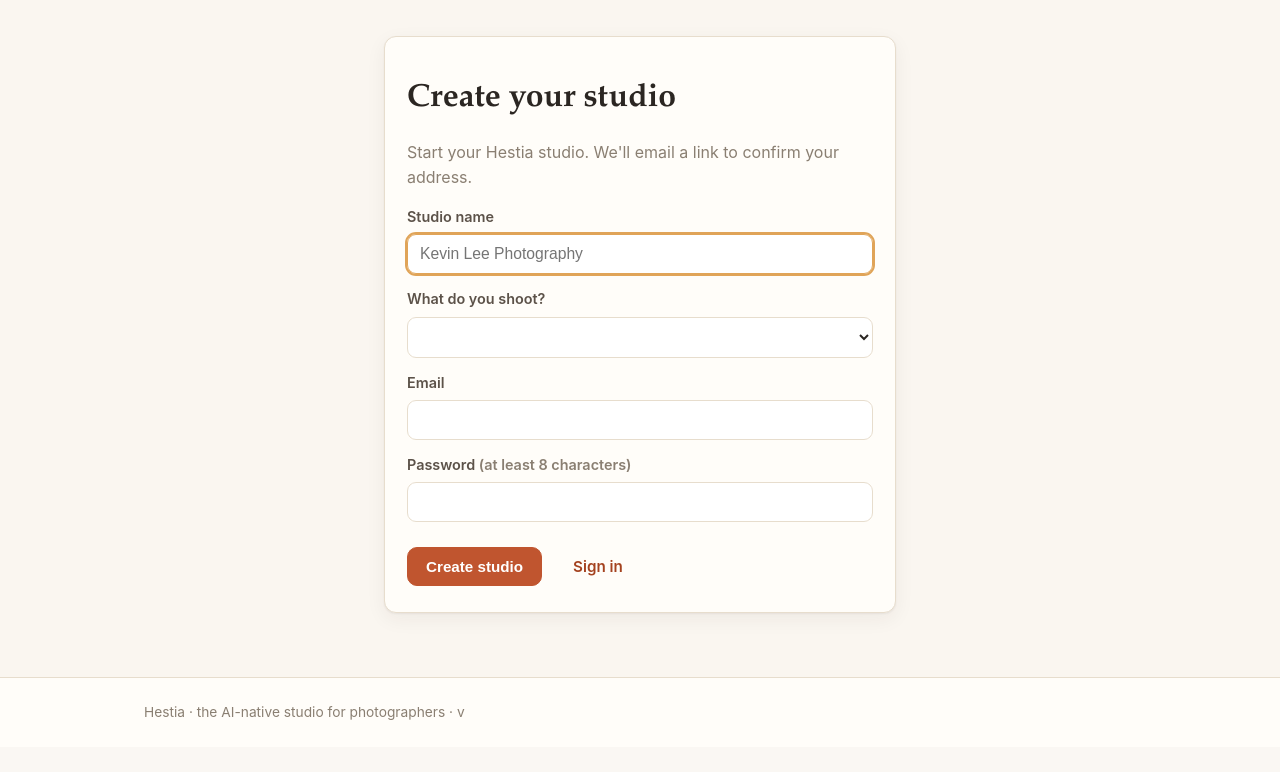
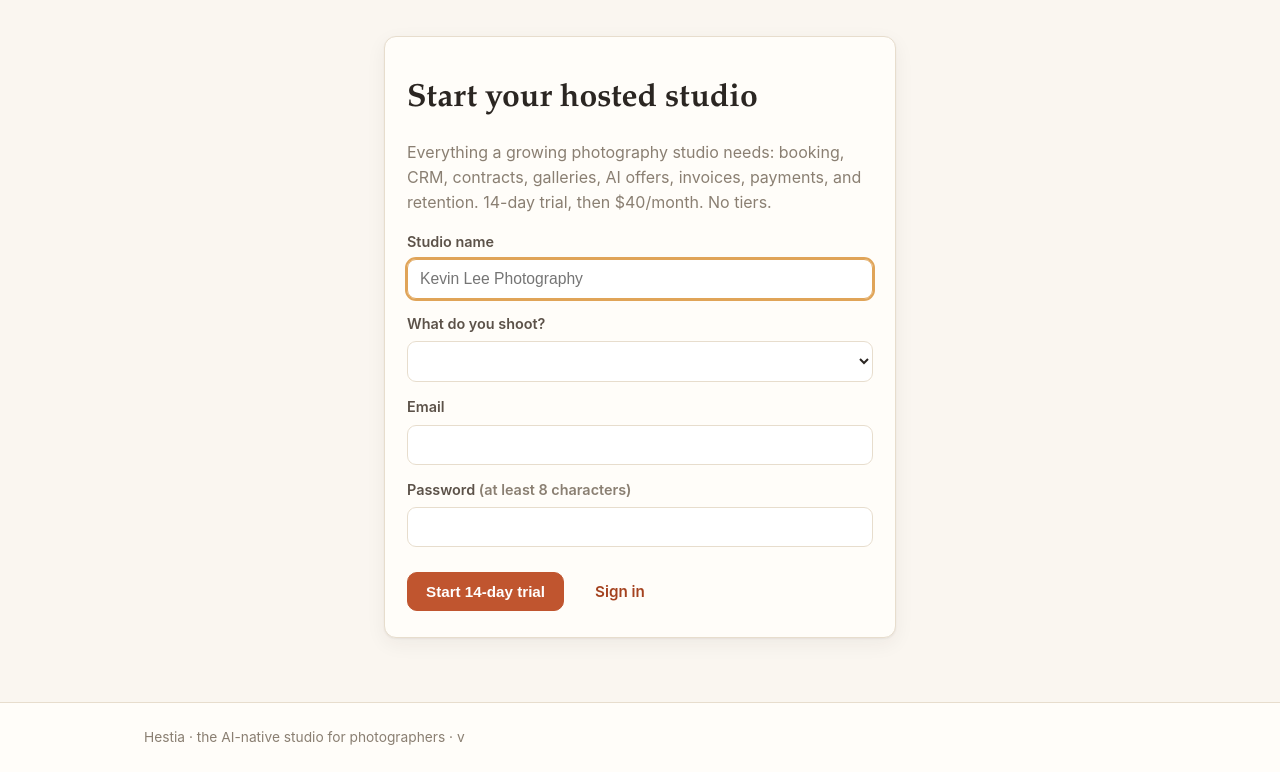
Before and after one commit to Ayyitskevin/hestia, a Python web app: template hestia/templates/signup.html in a window 1280 px wide. Shown: the part 65-837 px from the top of the page. Before the commit the page ends 785 px from the top, so only its background shows below. Run offline with Jinja, Linux system fonts and the light colour scheme; the template is opened without the code that fills it, so the values that code supplies are empty.

Commit message:
hestia: polish hosted studio positioning

```diff
--- a/hestia/templates/billing.html
+++ b/hestia/templates/billing.html
@@ -19,7 +19,8 @@
   <h2 style="margin:0">Hestia Studio</h2>
   <div style="font-weight:700; font-size:2rem">$40/month</div>
   <p class="muted">14-day free trial. Cancel anytime. One hosted command center for
-    booking, CRM, contracts, galleries, AI offers, invoices, payments, and retention.</p>
+    booking, CRM, contracts, galleries, AI offers, invoices, payments, and retention.
+    No tiers. No setup. Maintained for you.</p>
   <div class="health-strip">
     <span class="health-item"><span class="svc">∞</span> <span class="url">galleries</span></span>
     <span class="health-item"><span class="svc">AI</span> <span class="url">offers</span></span>
--- a/hestia/templates/signup.html
+++ b/hestia/templates/signup.html
@@ -1,14 +1,16 @@
 {% extends "base.html" %}
-{% block title %}Create your studio — Hestia{% endblock %}
+{% block title %}Start your hosted studio — Hestia{% endblock %}
 {% block wrap_class %}narrow{% endblock %}
 {% block content %}
 <div class="card stack">
-  <h1>Create your studio</h1>
+  <h1>Start your hosted studio</h1>
   {% if sent %}
-    <div class="alert ok">Almost there — check your email for a link to activate your studio (it expires in 2 days).</div>
+    <div class="alert ok">Almost there — check your email to activate your hosted studio. The link opens onboarding and expires in 2 days.</div>
     <p class="hint"><a href="/login">Back to sign in</a></p>
   {% else %}
-    <p class="muted">Start your Hestia studio. We'll email a link to confirm your address.</p>
+    <p class="muted">Everything a growing photography studio needs: booking, CRM, contracts,
+      galleries, AI offers, invoices, payments, and retention. 14-day trial, then
+      $40/month. No tiers.</p>
     {% if error %}<div class="alert error">{{ error }}</div>{% endif %}
     <form method="post" action="/signup">
       {% include "_csrf.html" %}
@@ -23,7 +25,7 @@
       <label for="password">Password <span class="muted">(at least 8 characters)</span></label>
       <input type="password" id="password" name="password" required minlength="8">
       <div class="form-actions">
-        <button class="btn" type="submit">Create studio</button>
+        <button class="btn" type="submit">Start 14-day trial</button>
         <a class="btn ghost" href="/login">Sign in</a>
       </div>
     </form>
```
Also changed, not shown: hestia/templates/account.html (+4 -3 lines), hestia/templates/dashboard.html (+4 -4 lines), hestia/templates/onboarding.html (+11 -10 lines), tests/test_dashboard.py (+3 -2 lines), tests/test_onboarding.py (+2 -0 lines), tests/test_signup.py (+5 -2 lines), tests/test_subscriptions.py (+1 -1 lines).
